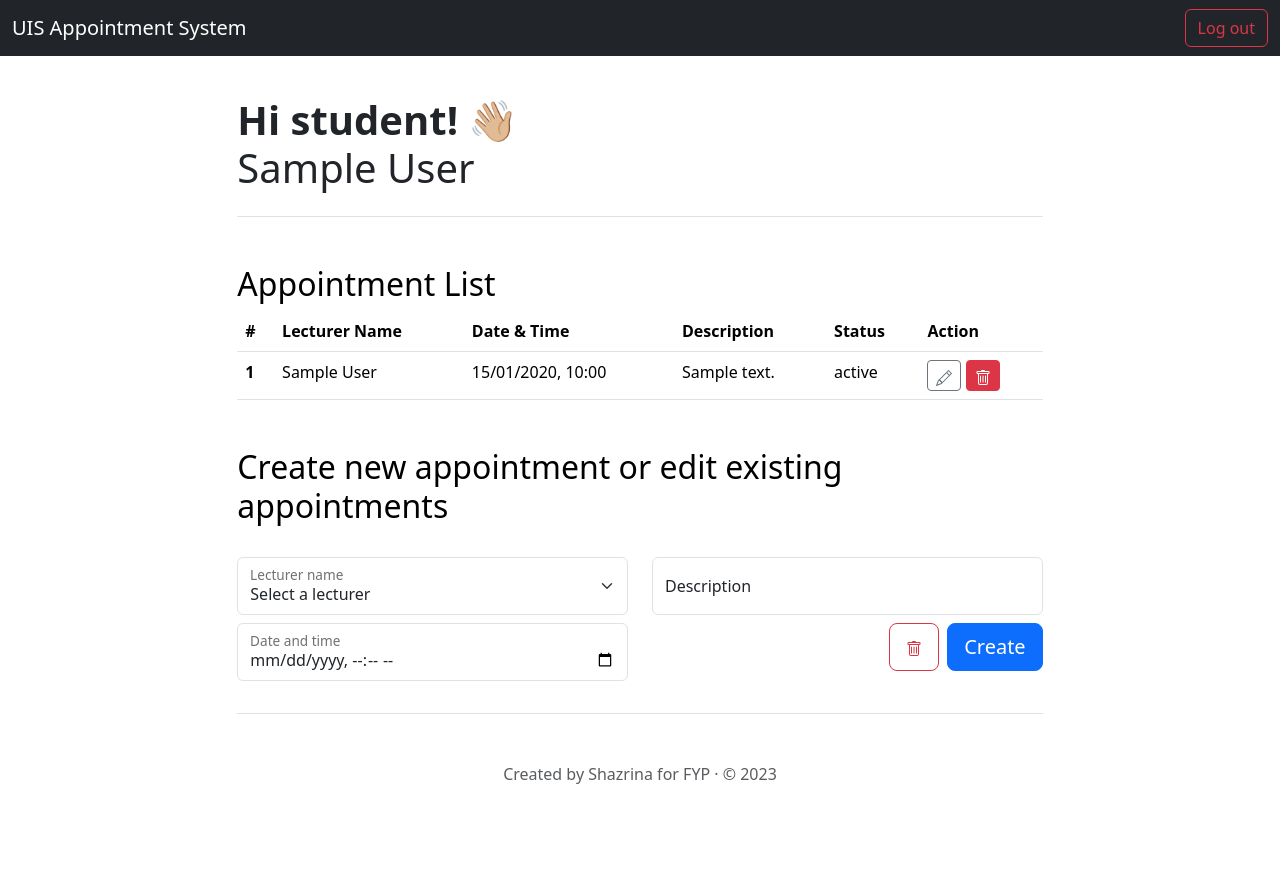
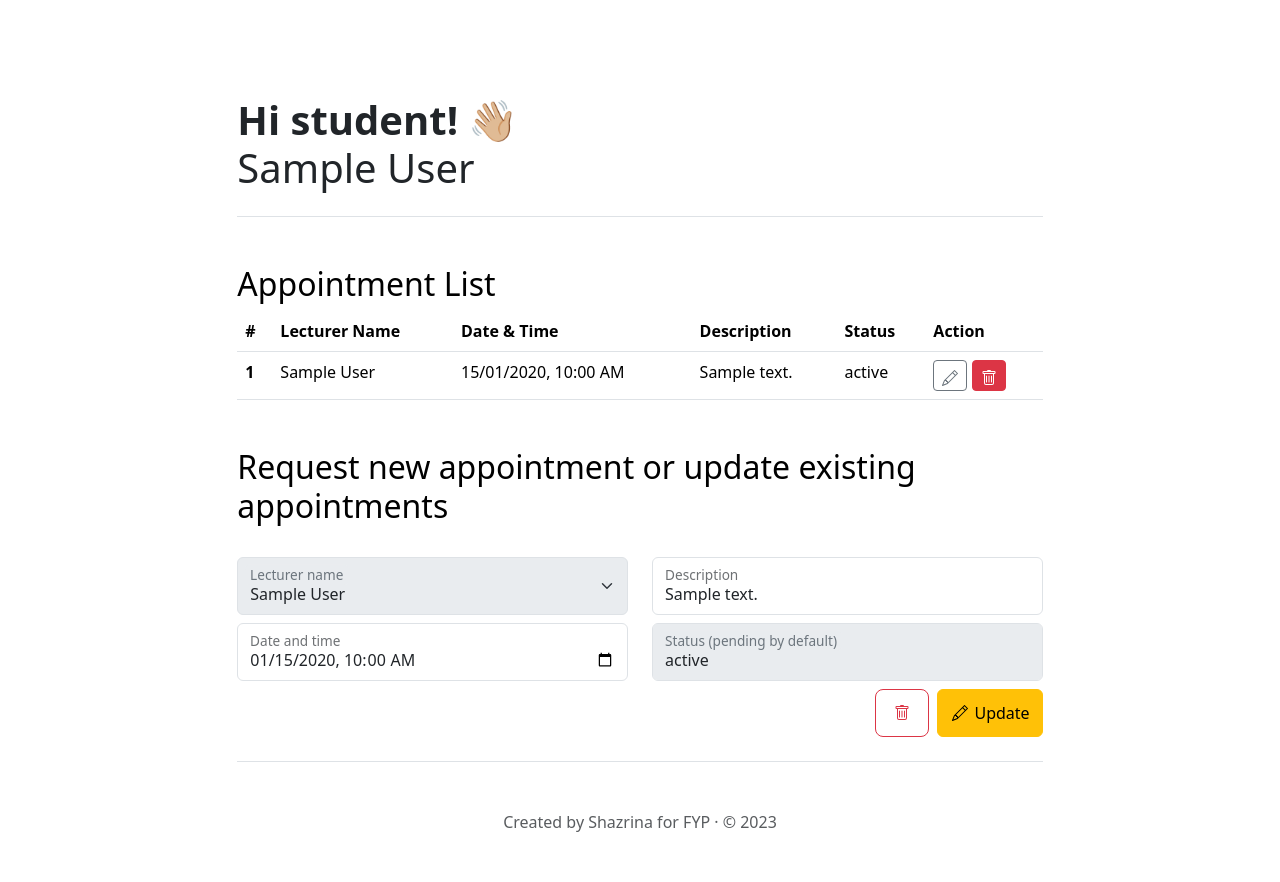
Before and after one commit to shazrinazhar/appointment-system, a PHP site: page /index_student.php?edit=1 in a window 1280 px wide. Before the commit the page ends 784 px from the top, so only its background shows below. Run offline with PHP 8.4, Linux system fonts and the light colour scheme; the visitor is signed in with stand-in values (Sample User, id 1); tables that the repository leaves empty or names only in its code hold one stand-in row (values such as "Sample post"); data that the repository does not hold is empty.

Commit message:
SETTLE! + need to make some code cleanup/comments

```diff
--- a/index_student.php
+++ b/index_student.php
@@ -6,6 +6,7 @@ if ($user == '') {
   exit();
 }
 
+// List appointment
 $query = "SELECT appointments.appointment_id, appointments.datetime, appointments.status, appointments.desc, users.full_name AS lecturer_name
           FROM appointments
           INNER JOIN users ON appointments.lecturer_id = users.user_id
@@ -14,8 +15,81 @@ $stmt = $conn->prepare($query);
 $stmt->bindParam(':student_id', $user);
 $stmt->execute();
 
-// Fetch the results
 $appointments = $stmt->fetchAll(PDO::FETCH_ASSOC);
+
+// Edit button
+if (isset($_GET['edit'])) {
+  try {
+    $query_edit = "SELECT appointments.appointment_id, appointments.datetime, appointments.status, appointments.desc, users.full_name AS lecturer_name
+                   FROM appointments
+                   INNER JOIN users ON appointments.lecturer_id = users.user_id
+                   WHERE appointments.appointment_id = :appointment_id";
+    $stmt_edit = $conn->prepare($query_edit);
+    $stmt_edit->bindParam(':appointment_id', $appointment_id, PDO::PARAM_INT);
+    $appointment_id = $_GET['edit'];
+    $stmt_edit->execute();
+    $editresult = $stmt_edit->fetch(PDO::FETCH_ASSOC);
+  } catch (PDOException $e) {
+    echo "Error: " . $e->getMessage();
+  }
+}
+
+// Update
+if (isset($_POST['update'])) {
+  try {
+    // Convert the datetime format from HTML input format to the database format
+    $datetime = date('Y-m-d H:i:s', strtotime($_POST['time']));
+    $desc = $_POST['desc'];
+    $appointment_id = $_POST['appointment_id'];
+    $stmt_update = $conn->prepare("UPDATE appointments
+                                   SET `datetime` = :d_time, `desc` = :descr
+                                   WHERE appointment_id = :appointment_id");
+    $stmt_update->bindParam(':d_time', $datetime, PDO::PARAM_STR);
+    $stmt_update->bindParam(':descr', $desc, PDO::PARAM_STR);
+    $stmt_update->bindParam(':appointment_id', $appointment_id, PDO::PARAM_INT);
+    $stmt_update->execute();
+    header("location:index_student.php");
+  } catch (PDOException $e) {
+    echo "Error: " . $e->getMessage();
+  }
+}
+
+// Create
+if (isset($_POST['create'])) {
+  try {
+    $insert_stmt = $conn->prepare("INSERT INTO appointments (student_id, lecturer_id, `datetime`, `desc`, `status`)
+                                   VALUES (:student_id, :lect, :d_time, :descr, 'Pending')");
+    $insert_stmt->bindParam(':student_id', $user, PDO::PARAM_STR);
+    $insert_stmt->bindParam(':lect', $lecturer_full_name, PDO::PARAM_STR);
+    $insert_stmt->bindParam(':d_time', $datetime, PDO::PARAM_STR);
+    $insert_stmt->bindParam(':descr', $desc, PDO::PARAM_STR);
+
+    // Convert the datetime format from HTML input format to the database format
+    $datetime = date('Y-m-d H:i:s', strtotime($_POST['time']));
+    $desc = $_POST['desc'];
+    $lecturer_full_name = $_POST['lecturer'];
+
+
+    $insert_stmt->execute();
+    header("location:index_student.php");
+  } catch (PDOException $e) {
+    echo "Error: " . $e->getMessage();
+  }
+}
+
+// Delete
+if (isset($_GET['delete'])) {
+  try {
+    $appointment_id = $_GET['delete'];
+    $stmt_delete = $conn->prepare("DELETE FROM appointments WHERE appointment_id = :appointment_id");
+    $stmt_delete->bindParam(':appointment_id', $appointment_id, PDO::PARAM_INT);
+    $stmt_delete->execute();
+    header("location: index_student.php");
+  } catch (PDOException $e) {
+    echo "Error: " . $e->getMessage();
+  }
+}
+
 ?>
 
 <!DOCTYPE html>
@@ -30,7 +104,7 @@ $appointments = $stmt->fetchAll(PDO::FETCH_ASSOC);
 
 <body>
 
-  <?php include "navbar.php" ?>
+  <!-- <?php include "navbar.php" ?> -->
 
   <div class="col-lg-8 mx-auto p-4 py-md-5">
 
@@ -65,16 +139,16 @@ $appointments = $stmt->fetchAll(PDO::FETCH_ASSOC);
               <tr data-appointment-id="<?= $appointment['appointment_id'] ?>">
                 <th scope="row"><?= $index + 1 ?></th>
                 <td><?= $appointment['lecturer_name'] ?></td>
-                <td><?= date('d/m/Y, H:i', strtotime($appointment['datetime'])) ?></td>
+                <td><?= date('d/m/Y, h:i A', strtotime($appointment['datetime'])) ?></td>
                 <td><?= $appointment['desc'] ?></td>
                 <td class="status-td"><?= $appointment['status'] ?></td>
                 <td>
-                  <a href="" class="btn btn-outline-secondary btn-sm" role="button">
+                  <a href="index_student.php?edit=<?= $appointment['appointment_id']; ?>" class="btn btn-outline-secondary btn-sm" role="button">
                     <svg xmlns="http://www.w3.org/2000/svg" width="16" height="16" fill="currentColor" class="bi bi-pencil" viewBox="0 0 16 16">
                       <path d="M12.146.146a.5.5 0 0 1 .708 0l3 3a.5.5 0 0 1 0 .708l-10 10a.5.5 0 0 1-.168.11l-5 2a.5.5 0 0 1-.65-.65l2-5a.5.5 0 0 1 .11-.168l10-10zM11.207 2.5 13.5 4.793 14.793 3.5 12.5 1.207 11.207 2.5zm1.586 3L10.5 3.207 4 9.707V10h.5a.5.5 0 0 1 .5.5v.5h.5a.5.5 0 0 1 .5.5v.5h.293l6.5-6.5zm-9.761 5.175-.106.106-1.528 3.821 3.821-1.528.106-.106A.5.5 0 0 1 5 12.5V12h-.5a.5.5 0 0 1-.5-.5V11h-.5a.5.5 0 0 1-.468-.325z" />
                     </svg>
                   </a>
-                  <a href="" class="btn btn-danger btn-sm" role="button">
+                  <a href="index_student.php?delete=<?= $appointment['appointment_id']; ?>" class="btn btn-danger btn-sm" role="button">
                     <svg xmlns="http://www.w3.org/2000/svg" width="16" height="16" fill="currentColor" class="bi bi-trash" viewBox="0 0 16 16">
                       <path d="M5.5 5.5A.5.5 0 0 1 6 6v6a.5.5 0 0 1-1 0V6a.5.5 0 0 1 .5-.5Zm2.5 0a.5.5 0 0 1 .5.5v6a.5.5 0 0 1-1 0V6a.5.5 0 0 1 .5-.5Zm3 .5a.5.5 0 0 0-1 0v6a.5.5 0 0 0 1 0V6Z" />
                       <path d="M14.5 3a1 1 0 0 1-1 1H13v9a2 2 0 0 1-2 2H5a2 2 0 0 1-2-2V4h-.5a1 1 0 0 1-1-1V2a1 1 0 0 1 1-1H6a1 1 0 0 1 1-1h2a1 1 0 0 1 1 1h3.5a1 1 0 0 1 1 1v1ZM4.118 4 4 4.059V13a1 1 0 0 0 1 1h6a1 1 0 0 0 1-1V4.059L11.882 4H4.118ZM2.5 3h11V2h-11v1Z" />
@@ -88,46 +162,73 @@ $appointments = $stmt->fetchAll(PDO::FETCH_ASSOC);
       </section>
 
       <section class="pb-4">
-        <h2 class="text-body-emphasis">Create new appointment or edit existing appointments</h2>
-        <form action="" method="post" class="row justify-content-start" id="appointment-form">
+        <h2 class="text-body-emphasis">Request new appointment or update existing appointments</h2>
+        <form action="index_student.php" method="post" class="row justify-content-start" id="appointment-form">
           <div class="col-md-6">
             <div class="form-floating mb-2 mt-4">
               <!-- Use a dropdown to select a lecturer's name -->
-              <select name="lecturer" class="form-select" id="lecturer" required>
-                <option value="" disabled selected>Select a lecturer</option>
-                <?php foreach ($lecturers as $lecturer) { ?>
-                  <option value="<?= $lecturer['lecturer_id'] ?>"><?= $lecturer['lecturer_name'] ?></option>
+              <select name="lecturer" class="form-select" id="lecturer" required <?php if (isset($_GET['edit'])) echo 'disabled'; ?>>
+                <?php if (isset($_GET['edit'])) { ?>
+                  <option value="<?= $editresult['lecturer_name'] ?>" selected>
+                    <?= $editresult['lecturer_name'] ?>
+                  </option>
+                <?php } ?>
+
+                <?php
+                $lecturerQuery = "SELECT * FROM users WHERE role = 'lecturer'";
+                $lecturerStmt = $conn->query($lecturerQuery);
+
+                while ($lecturer = $lecturerStmt->fetch(PDO::FETCH_ASSOC)) {
+                ?>
+                  <option value="<?= $lecturer['user_id'] ?>">
+                    <?= $lecturer['full_name'] ?>
+                  </option>
                 <?php } ?>
               </select>
               <label for="lecturer">Lecturer name</label>
             </div>
             <div class="form-floating mb-2">
               <!-- Use a datetime picker for date and time -->
-              <input name="time" type="datetime-local" class="form-control" id="time" required>
+              <input name="time" type="datetime-local" class="form-control" id="time" <?php if (isset($_GET['edit'])) {
+                                                                                        echo 'value="' . date('Y-m-d\TH:i', strtotime($editresult['datetime'])) . '"';
+                                                                                      } ?> required>
               <label for="time">Date and time</label>
             </div>
           </div>
           <div class="col-md-6">
             <div class="form-floating mb-2 mt-4">
-              <input name="desc" type="text" class="form-control" id="desc" placeholder="Enter appointment description" required>
+              <input name="desc" type="text" class="form-control" id="desc" placeholder="Enter appointment description" value="<?php if (isset($_GET['edit'])) echo $editresult['desc']; ?>" required>
               <label for="desc">Description</label>
+            </div>
+            <div class="form-floating mb-2">
+              <input name="status" type="text" class="form-control" id="status" placeholder="" value="<?php echo (isset($_GET['edit'])) ? $editresult['status'] : 'Pending'; ?>" required disabled>
+              <label for="desc">Status (pending by default)</label>
             </div>
             <div class="d-flex justify-content-end">
               <!-- Show "Update" or "Create" button based on the form content -->
               <button type="reset" class="btn btn-outline-danger btn-lg me-2" id="resetButton">
-                <svg xmlns="http://www.w3.org/2000/svg" width="16" height="16" fill="currentColor" class="bi bi-trash" viewBox="0 0 16 16">
+                <svg xmlns="http://www.w3.org/2000/svg" width="20" height="20" fill="currentColor" class="bi bi-trash" viewBox="0 0 16 20">
                   <path d="M5.5 5.5A.5.5 0 0 1 6 6v6a.5.5 0 0 1-1 0V6a.5.5 0 0 1 .5-.5Zm2.5 0a.5.5 0 0 1 .5.5v6a.5.5 0 0 1-1 0V6a.5.5 0 0 1 .5-.5Zm3 .5a.5.5 0 0 0-1 0v6a.5.5 0 0 0 1 0V6Z" />
                   <path d="M14.5 3a1 1 0 0 1-1 1H13v9a2 2 0 0 1-2 2H5a2 2 0 0 1-2-2V4h-.5a1 1 0 0 1-1-1V2a1 1 0 0 1 1-1H6a1 1 0 0 1 1-1h2a1 1 0 0 1 1 1h3.5a1 1 0 0 1 1 1v1ZM4.118 4 4 4.059V13a1 1 0 0 0 1 1h6a1 1 0 0 0 1-1V4.059L11.882 4H4.118ZM2.5 3h11V2h-11v1Z" />
                 </svg>
               </button>
-              <button class="btn btn-success btn-lg" type="submit" name="update" id="updateButton">
-                <svg xmlns="http://www.w3.org/2000/svg" width="16" height="16" fill="currentColor" class="bi bi-pencil" viewBox="0 0 16 16">
-                  <path d="M12.146.146a.5.5 0 0 1 .708 0l3 3a.5.5 0 0 1 0 .708l-10 10a.5.5 0 0 1-.168.11l-5 2a.5.5 0 0 1-.65-.65l2-5a.5.5 0 0 1 .11-.168l10-10zM11.207 2.5 13.5 4.793 14.793 3.5 12.5 1.207 11.207 2.5zm1.586 3L10.5 3.207 4 9.707V10h.5a.5.5 0 0 1 .5.5v.5h.5a.5.5 0 0 1 .5.5v.5h.293l6.5-6.5zm-9.761 5.175-.106.106-1.528 3.821 3.821-1.528.106-.106A.5.5 0 0 1 5 12.5V12h-.5a.5.5 0 0 1-.5-.5V11h-.5a.5.5 0 0 1-.468-.325z" />
-                </svg>
-              </button>
-              <button class="btn btn-primary btn-lg" type="submit" name="create" id="createButton">
-                Create
-              </button>
+              <?php if (isset($_GET['edit'])) { ?>
+                <input type="hidden" name="appointment_id" value="<?php echo $editresult['appointment_id']; ?>">
+                <button class="btn btn-warning" type="submit" name="update" id="updateButton">
+                  <svg xmlns="http://www.w3.org/2000/svg" width="20" height="20" fill="currentColor" class="bi bi-pencil" viewBox="0 0 16 20">
+                    <path d="M12.146.146a.5.5 0 0 1 .708 0l3 3a.5.5 0 0 1 0 .708l-10 10a.5.5 0 0 1-.168.11l-5 2a.5.5 0 0 1-.65-.65l2-5a.5.5 0 0 1 .11-.168l10-10zM11.207 2.5 13.5 4.793 14.793 3.5 12.5 1.207 11.207 2.5zm1.586 3L10.5 3.207 4 9.707V10h.5a.5.5 0 0 1 .5.5v.5h.5a.5.5 0 0 1 .5.5v.5h.293l6.5-6.5zm-9.761 5.175-.106.106-1.528 3.821 3.821-1.528.106-.106A.5.5 0 0 1 5 12.5V12h-.5a.5.5 0 0 1-.5-.5V11h-.5a.5.5 0 0 1-.468-.325z" />
+                  </svg>
+                  Update
+                </button>
+              <?php } else { ?>
+                <button class="btn btn-success" type="submit" name="create" id="createButton">
+                  <svg xmlns="http://www.w3.org/2000/svg" width="22" height="22" fill="currentColor" class="bi bi-file-earmark-plus" viewBox="0 0 16 20">
+                    <path d="M8 6.5a.5.5 0 0 1 .5.5v1.5H10a.5.5 0 0 1 0 1H8.5V11a.5.5 0 0 1-1 0V9.5H6a.5.5 0 0 1 0-1h1.5V7a.5.5 0 0 1 .5-.5z" />
+                    <path d="M14 4.5V14a2 2 0 0 1-2 2H4a2 2 0 0 1-2-2V2a2 2 0 0 1 2-2h5.5L14 4.5zm-3 0A1.5 1.5 0 0 1 9.5 3V1H4a1 1 0 0 0-1 1v12a1 1 0 0 0 1 1h8a1 1 0 0 0 1-1V4.5h-2z" />
+                  </svg>
+                  Request
+                </button>
+              <?php } ?>
             </div>
           </div>
         </form>
@@ -156,34 +257,13 @@ $appointments = $stmt->fetchAll(PDO::FETCH_ASSOC);
           case 'Decline':
             $(this).css('color', 'red');
             break;
-            // You can add more cases for other statuses if needed
         }
       });
     });
   </script>
   <script>
-    $(document).ready(function() {
-      const appointmentForm = $('#appointment-form');
-      const updateButton = $('#updateButton');
-      const createButton = $('#createButton');
-
-      // Check if form is empty to determine which button to display
-      function toggleButtons() {
-        if (appointmentForm[0].checkValidity()) {
-          updateButton.show();
-          createButton.hide();
-        } else {
-          updateButton.hide();
-          createButton.show();
-        }
-      }
-
-      // Initial button state
-      toggleButtons();
-
-      // Handle form changes
-      appointmentForm.on('input', toggleButtons);
-      appointmentForm.on('reset', toggleButtons);
+    document.getElementById('resetButton').addEventListener('click', function() {
+      window.location.href = 'index_student.php';
     });
   </script>
 
```
